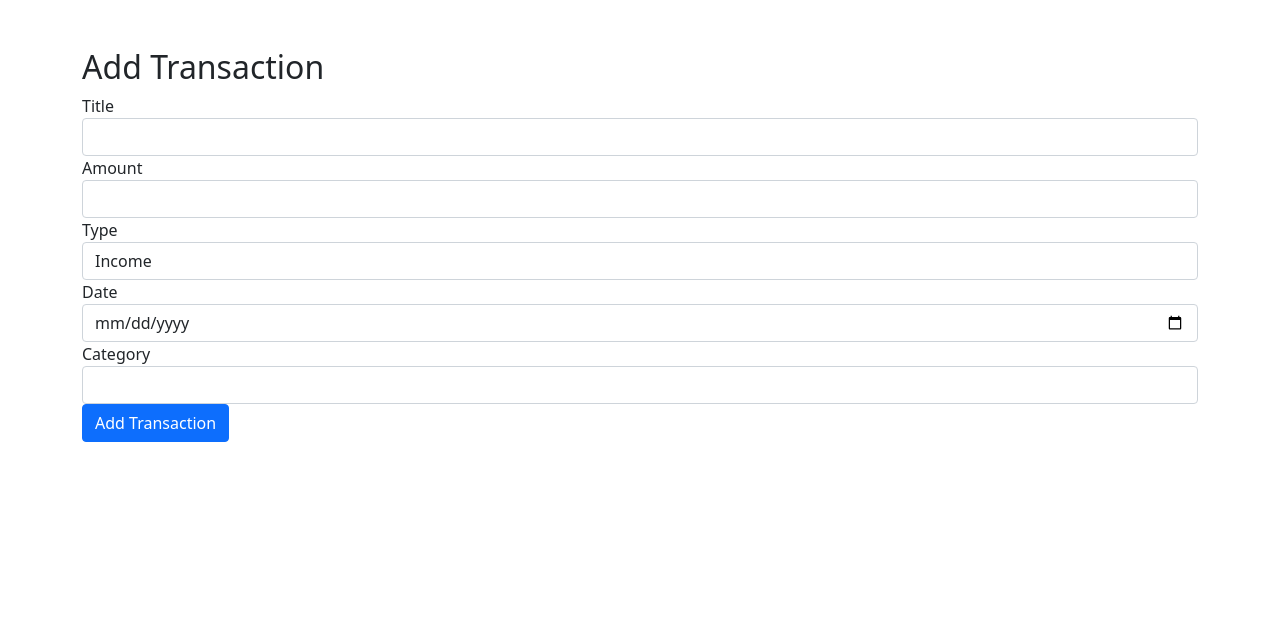
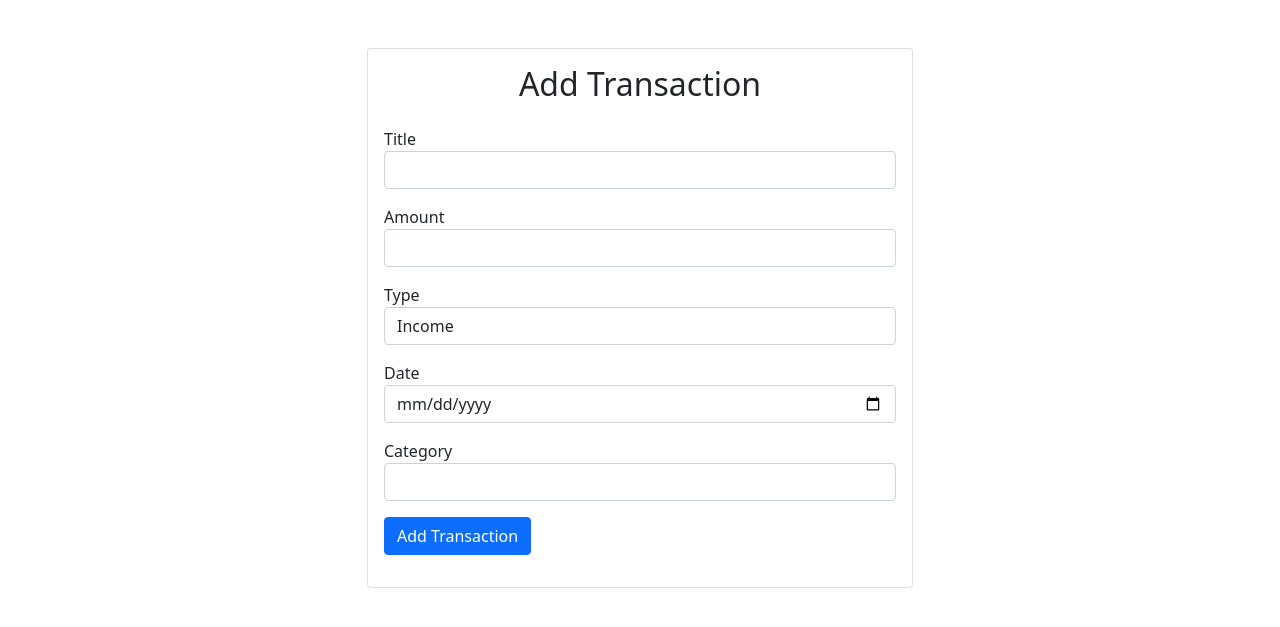
Before and after one commit to duyphuocLegit/finance_app, a Flask app: page /add_transaction in a window 1280 px wide. Shown: the part 56-683 px from the top of the page. Run offline with Flask 3, Linux system fonts and the light colour scheme; a user stored in the database is signed in; some libraries are stand-ins or nearby versions.

Commit message:
adj appearance

```diff
--- a/app/routes.py
+++ b/app/routes.py
@@ -6,7 +6,6 @@ from flask import render_template, redirect, url_for, flash, request,jsonify
 from flask_paginate import Pagination, get_page_parameter
 from datetime import datetime
 from collections import defaultdict
-
 
 @app.route('/')
 def index():
@@ -70,7 +69,7 @@ def dashboard():
     income_data = defaultdict(float)
     expense_data = defaultdict(float)
     for t in transactions:
-        date_str = t.date.strftime('%d-%m-%Y')
+        date_str = t.date.strftime('%Y-%m-%d')
         if t.type == 'Income':
             income_data[date_str] += t.amount
         elif t.type == 'Expense':
@@ -114,7 +113,7 @@ def edit_transaction(transaction_id):
     transaction.title = data['title']
     transaction.amount = data['amount']
     transaction.type = data['type']
-    transaction.date = datetime.strptime(data['date'], '%d-%m-%Y')
+    transaction.date = datetime.strptime(data['date'], '%Y-%m-%d')
     transaction.category = data['category']
     db.session.commit()
 
--- a/app/templates/add_transaction.html
+++ b/app/templates/add_transaction.html
@@ -1,25 +1,29 @@
 {% extends "base.html" %}
 {% block content %}
-<h2>Add Transaction</h2>
+<div class="row justify-content-center">
+    <div class="col-lg-6 col-lg-4">
+        <div class="card">
+            <div class="card-body">
+                <h2 class="mb-4 text-center">Add Transaction</h2>
 <form method="POST" action="{{ url_for('add_transaction') }}">
     {{ form.hidden_tag() }}
-    <div class="form-group">
+    <div class="form-group mb-3">
         {{ form.title.label }} {{ form.title(class="form-control") }}
     </div>
-    <div class="form-group">
+    <div class="form-group mb-3">
         {{ form.amount.label }} {{ form.amount(class="form-control") }}
     </div>
-    <div class="form-group">
+    <div class="form-group mb-3">
         {{ form.type.label }} {{ form.type(class="form-control") }}
     </div>
-    <div class="form-group">
+    <div class="form-group mb-3">
         {{ form.date.label }} {{ form.date(class="form-control") }}
     </div>
-    <div class="form-group">
+    <div class="form-group mb-3">
         {{ form.category.label }} {{ form.category(class="form-control") }}
     </div>
-    <div class="form-group">
+    <div class="form-group mb-3">
         {{ form.submit(class="btn btn-primary") }}
     </div>
-</form>
+</form></div></div></div></div>
 {% endblock %}
--- a/app/templates/index.html
+++ b/app/templates/index.html
@@ -19,10 +19,6 @@
             {% endif %}
         </div>
     </div>
-
-    <script src="../static/js/jquery.slim.min.js"></script>
-    <script src="../static/js/popper.min.js"></script>
-    <script src="../static/js/bootstrap.min.js"></script>
 </body>
 </html>
 {% endblock %}
```
Also changed, not shown: app/templates/dashboard.html (+0 -34 lines), instance/finance.db.
